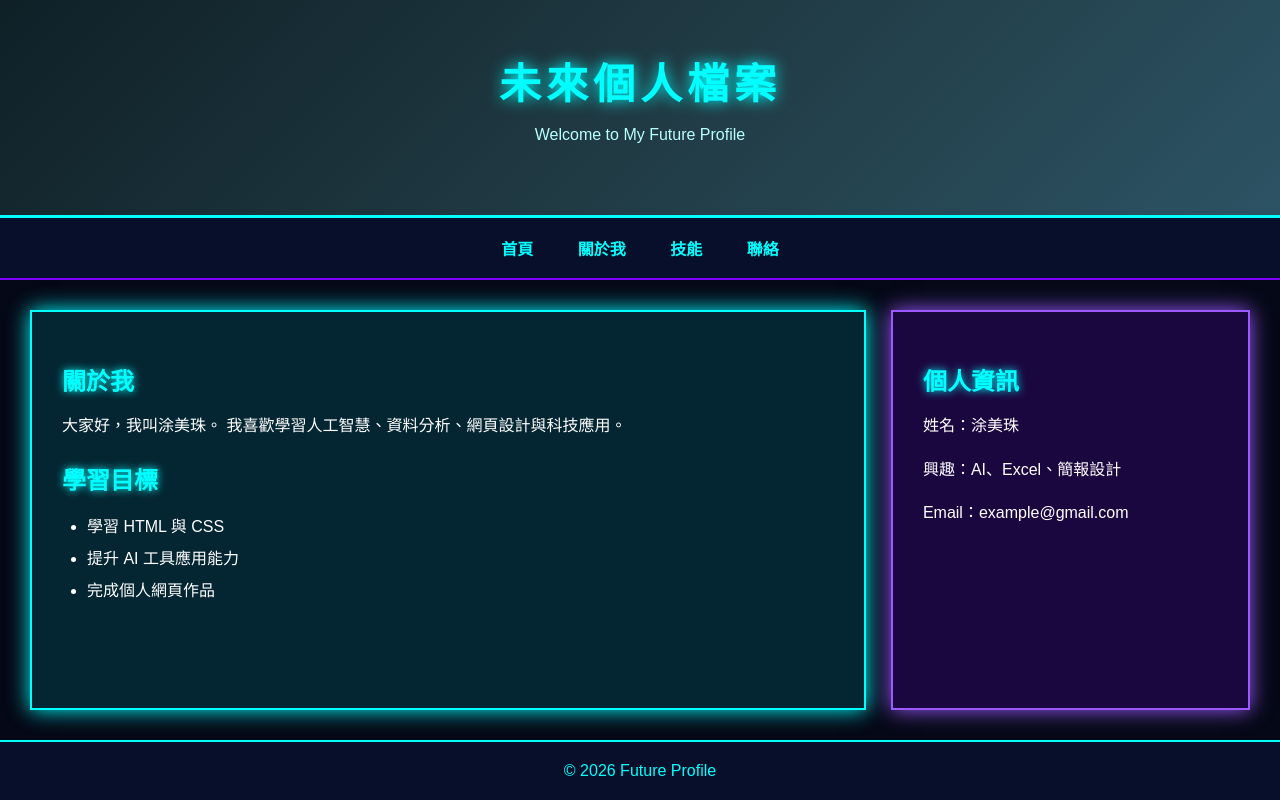
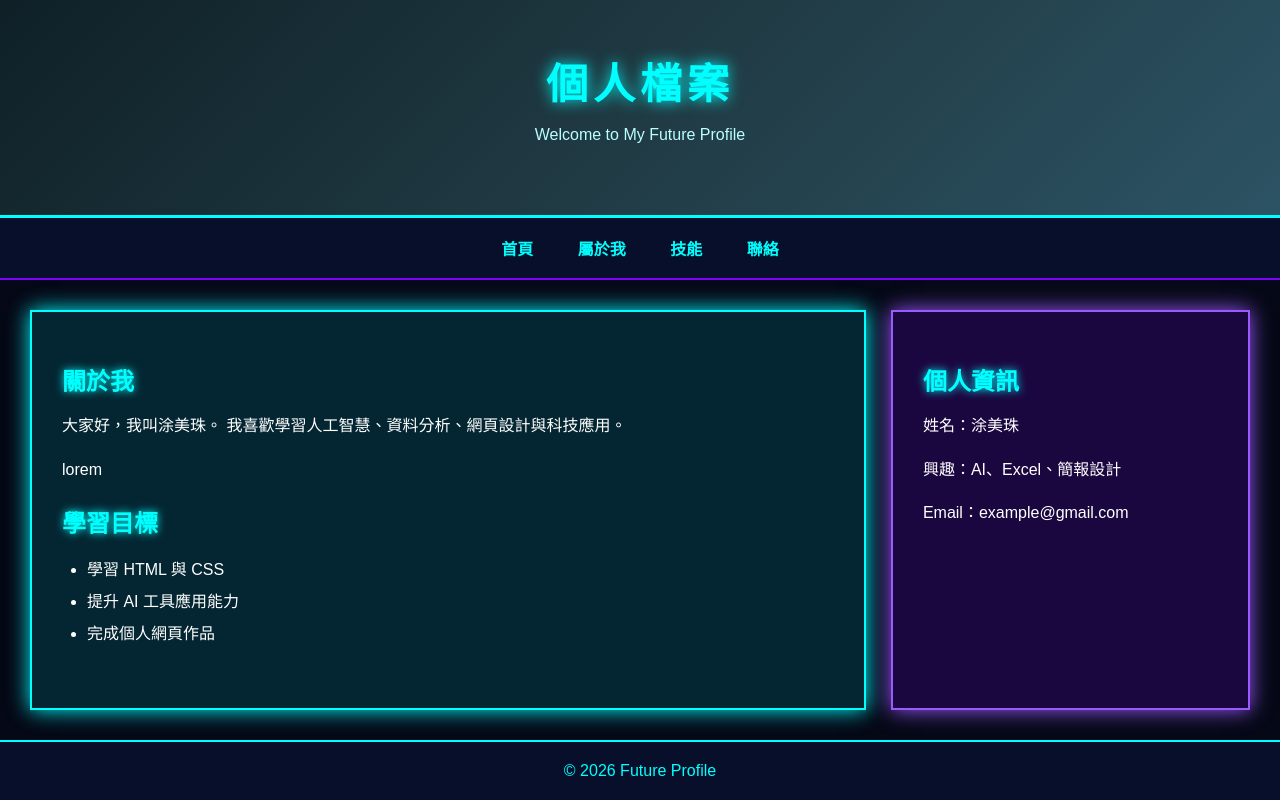
Before and after one commit to linx998888-sketch/web-1, a plain HTML site: page index.html in a window 1280 px wide. Drawn offline with Linux system fonts and the light colour scheme.

Commit message:
feat:new

```diff
--- a/index.html
+++ b/index.html
@@ -9,13 +9,13 @@
 <body>
 
     <div class="header">
-        <h1>未來個人檔案</h1>
+        <h1>個人檔案</h1>
         <p>Welcome to My Future Profile</p>
     </div>
 
     <div class="nav">
         <a href="#">首頁</a>
-        <a href="#">關於我</a>
+        <a href="#">屬於我</a>
         <a href="#">技能</a>
         <a href="#">聯絡</a>
     </div>
@@ -28,6 +28,7 @@
                 大家好，我叫涂美珠。
                 我喜歡學習人工智慧、資料分析、網頁設計與科技應用。
             </p>
+            <p>lorem
 
             <h2>學習目標</h2>
             <ul>
```
